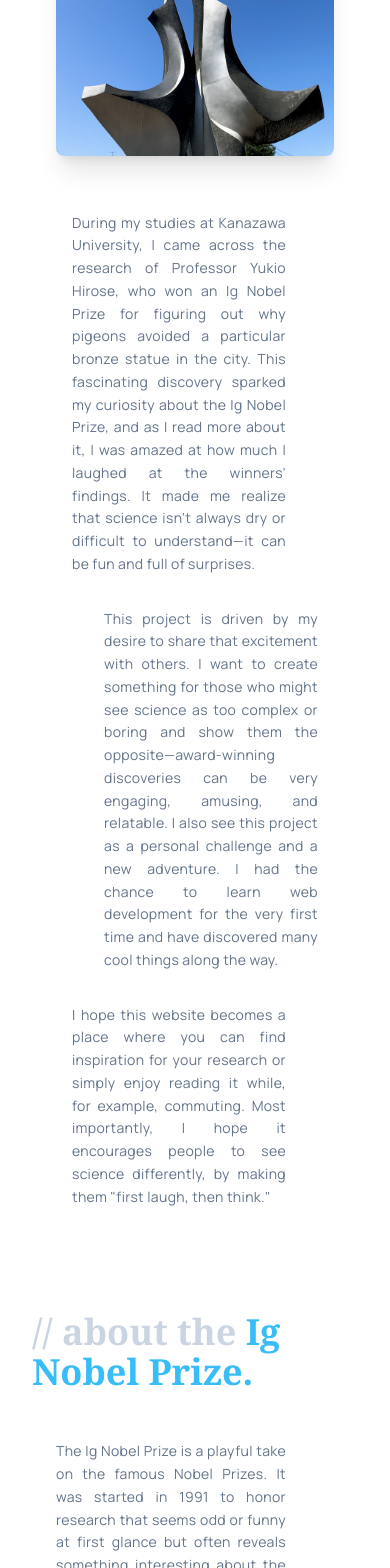
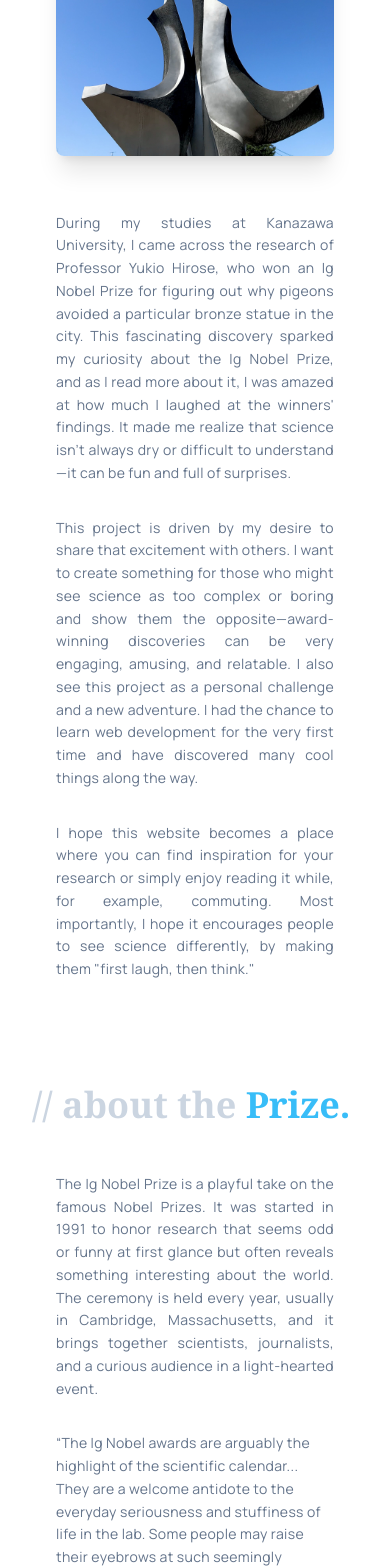
Before and after one commit to the-n-chapter/final-project, a React (Vite) app: page /about in a window 390 px wide. Shown: the part 432-2000 px from the top of the page. Built offline with nearby package versions, Linux system fonts and the light colour scheme.

Commit message:
Comment, styling

```diff
--- a/src/components/About.tsx
+++ b/src/components/About.tsx
@@ -21,7 +21,7 @@ export function About() {
             {/* Text Container */}
             <div className="md:w-2/3 px-2 md:px-4 py-4 flex flex-col justify-center space-y-4">
                 <motion.p
-                    className="font-manrope text-muted-foreground text-sm leading-relaxed tracking-wide text-justify pr-12 pl-4 py-2"
+                    className="font-manrope text-muted-foreground text-sm leading-relaxed tracking-wide text-justify md:pr-12 md:pl-4 py-2"
                     initial={{ opacity: 0, x: -50 }}
                     whileInView={{ opacity: 1, x: 0 }}
                     transition={{ duration: 0.8, ease: "easeOut" }}
@@ -35,7 +35,7 @@ export function About() {
                 </motion.p>
 
                 <motion.p
-                    className="font-manrope text-muted-foreground text-sm leading-relaxed tracking-wide text-justify pr-4 pl-12 py-2"
+                    className="font-manrope text-muted-foreground text-sm leading-relaxed tracking-wide text-justify md:pr-4 md:pl-12 py-2"
                     initial={{ opacity: 0, x: 50 }}
                     whileInView={{ opacity: 1, x: 0 }}
                     transition={{ duration: 0.8, ease: "easeOut", delay: 1 }}
@@ -49,7 +49,7 @@ export function About() {
                 </motion.p>
 
                 <motion.p
-                    className="font-manrope text-muted-foreground text-sm leading-relaxed tracking-wide text-justify pr-12 pl-4 py-2"
+                    className="font-manrope text-muted-foreground text-sm leading-relaxed tracking-wide text-justify md:pr-12 md:pl-4 py-2"
                     initial={{ opacity: 0, x: -50 }}
                     whileInView={{ opacity: 1, x: 0 }}
                     transition={{ duration: 0.8, ease: "easeOut", delay: 2 }}
@@ -65,13 +65,13 @@ export function About() {
         {/* Section 2: Image Right + 2 Paragraphs Left */}
         <h2 className="text-4xl md:text-5xl font-bold text-left font-noto-serif mt-6 mb-6">
             <span className="text-slate-300">// about the </span>
-            <span className="text-sky-400">Ig Nobel Prize.</span>
+            <span className="text-sky-400">Prize.</span>
         </h2>
         <section className="flex flex-col md:flex-row gap-8 items-stretch justify-center px-4 md:px-8 lg:px-12 mb-2">
             {/* Text Container */}
             <div className="md:w-2/3 px-2 md:px-4 py-4 flex flex-col justify-center space-y-4">
                 <motion.p
-                    className="font-manrope text-muted-foreground text-sm leading-relaxed tracking-wide text-justify pr-12 py-2"
+                    className="font-manrope text-muted-foreground text-sm leading-relaxed tracking-wide text-justify md:pr-12 py-2"
                     initial={{ opacity: 0, x: -50 }}
                     whileInView={{ opacity: 1, x: 0 }}
                     transition={{ duration: 0.8, ease: "easeOut", delay: 2 }}
@@ -84,7 +84,7 @@ export function About() {
                     curious audience in a light-hearted event.
                 </motion.p>
                 <motion.p
-                    className="font-manrope text-muted-foreground text-sm leading-relaxed tracking-wide pl-12 py-2"
+                    className="font-manrope text-muted-foreground text-sm leading-relaxed tracking-wide md:pl-12 py-2"
                     initial={{ opacity: 0, x: 50 }}
                     whileInView={{ opacity: 1, x: 0 }}
                     transition={{ duration: 0.8, ease: "easeOut", delay: 3 }}
@@ -96,7 +96,7 @@ export function About() {
                     that we need research like this to lighten our lives.” — Nature.
                 </motion.p>
                 <motion.p
-                    className="font-manrope text-muted-foreground text-sm leading-relaxed tracking-wide text-justify pr-12 py-2"
+                    className="font-manrope text-muted-foreground text-sm leading-relaxed tracking-wide text-justify md:pr-12 py-2"
                     initial={{ opacity: 0, x: -50 }}
                     whileInView={{ opacity: 1, x: 0 }}
                     transition={{ duration: 0.8, ease: "easeOut", delay: 4 }}
--- a/src/components/header/Header.tsx
+++ b/src/components/header/Header.tsx
@@ -3,7 +3,7 @@ import { ActionBar } from "./ActionBar"
 
 export function Header() {
   return (
-    // Freeze the header
+    // Freeze the header = sticky
     <header className="border-b sticky top-0 z-50 bg-background/95 backdrop-blur supports-[backdrop-filter]:bg-background/60">
       <div className="container w-full px-8 flex h-14 items-center justify-between">
         <NavigationBar />
--- a/src/components/header/ThemeToggle.tsx
+++ b/src/components/header/ThemeToggle.tsx
@@ -12,6 +12,7 @@ export function ThemeToggle() {
   return (
     <Button variant="ghost" size="icon" onClick={() => setTheme(theme === "light" ? "dark" : "light")}>
       <Sun className="h-[1.2rem] w-[1.2rem] rotate-0 scale-100 transition-all dark:-rotate-90 dark:scale-0" />
+      {/* absolute means Moon on top of Sun icon */}
       <Moon className="absolute h-[1.2rem] w-[1.2rem] rotate-90 scale-0 transition-all dark:rotate-0 dark:scale-100" />
       <span className="sr-only">Toggle theme</span>
     </Button>
--- a/src/components/main-content/Title.tsx
+++ b/src/components/main-content/Title.tsx
@@ -6,12 +6,15 @@ import { ReactTyped } from "react-typed";
 export function Title() {
   return (
     <div>
-      {/* Container for title + IPA */}
+      {/* Container for title + IPA
+      By default, vertically stacked (columns) a|b
+      Larger screens, changed to horizontally a/b + aligned based on text's line
+      */}
       <div className="flex flex-col md:flex-row md:items-baseline gap-3 md:gap-5 mb-4 md:mb-8">
-        <h1 className="text-6xl md:text-8xl font-bold font-noto-serif">
+        <h1 className="text-6xl md:text-8xl font-bold font-noto-serif mt-6">
           Ig Nobelpedia.
         </h1>
-        <span className="text-sm text-slate-400 md:-mb-1">
+        <span className="text-sm text-slate-400">
           /ɪɡ noʊˌbɛlˈpiːdiə/
         </span>
       </div>
--- a/src/components/main-content/WinnersTable.tsx
+++ b/src/components/main-content/WinnersTable.tsx
@@ -17,14 +17,16 @@ interface WinnersTableProps {
 
 export default function WinnersTable({ winners }: WinnersTableProps) {
   const [currentPage, setCurrentPage] = useState(1);
-  const [rowsPerPage, setRowsPerPage] = useState(10);
-  const [sortDirection, setSortDirection] = useState<SortDirection>("desc");
+  const [rowsPerPage, setRowsPerPage] = useState(10); // initial state = 10
+  const [sortDirection, setSortDirection] = useState<SortDirection>("desc"); // most recent years first
 
-  // Sort the winners based on year.
+  // Sort winners based on year
   const sortedWinners = useMemo(() => {
     const sorted = [...winners]; // create a shallow copy to avoid mutating props
     if (sortDirection) {
       sorted.sort((a, b) => {
+        // 1 = smallest -> largest
+        // -1 = largest -> smallest
         const modifier = sortDirection === "asc" ? 1 : -1;
         return (a.year - b.year) * modifier;
       });
@@ -32,7 +34,7 @@ export default function WinnersTable({ winners }: WinnersTableProps) {
     return sorted;
   }, [winners, sortDirection]);
 
-  // Paginate the sorted winners.
+  // Paginate sorted winners
   const paginatedWinners = useMemo(() => {
     const startIndex = (currentPage - 1) * rowsPerPage;
     return sortedWinners.slice(startIndex, startIndex + rowsPerPage);
```
